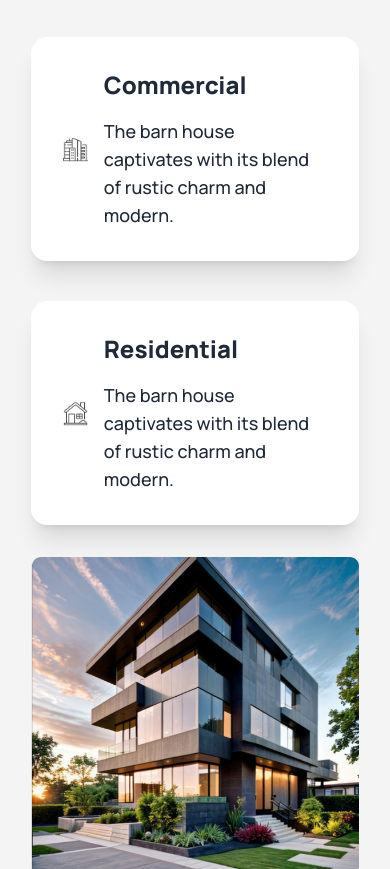
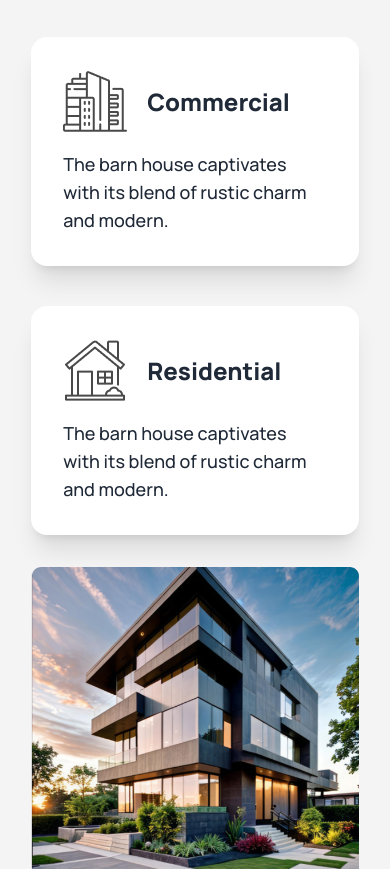
Before and after one commit to SifatSararChistee/rinterio-assignment3, a plain HTML site: page index.html in a window 390 px wide. Shown: the part 1074-1943 px from the top of the page. Drawn offline with nearby package versions, Linux system fonts and the light colour scheme.

Commit message:
updated design cards

```diff
--- a/index.html
+++ b/index.html
@@ -233,9 +233,9 @@
                 <div
                   class="flex bg-[#FFFFFF] rounded-2xl p-8 shadow-xl gap-4 justify-center items-center"
                 >
-                  <div><img src="assets/commercial.png" alt="" /></div>
-                  <div>
-                    <h4 class="text-2xl font-extrabold mb-4">Commercial</h4>
+                  <div class="hidden lg:block md:block"><img src="assets/commercial.png" alt="" /></div>
+                  <div class="">
+                    <h4 class="text-2xl font-extrabold mb-4 flex gap-5 justify-start items-center lg:justify-start md:justify-start"><img class="lg:hidden md:hidden" src="assets/commercial.png" alt=""> Commercial</h4>
                     <p class="text-lg font-medium">
                       The barn house captivates with its blend of rustic charm
                       and modern.
@@ -246,9 +246,9 @@
                 <div
                   class="flex bg-[#FFFFFF] rounded-2xl p-8 shadow-xl gap-4 justify-center items-center"
                 >
-                  <div><img src="assets/residential.png" alt="" /></div>
-                  <div>
-                    <h4 class="text-2xl font-extrabold mb-4">Residential</h4>
+                  <div class="hidden lg:block md:block"><img src="assets/residential.png" alt="" /></div>
+                  <div class="">
+                    <h4 class="text-2xl font-extrabold mb-4 flex gap-5 justify-start items-center lg:justify-start md:justify-start"><img class="lg:hidden md:hidden" src="assets/residential.png" alt=""> Residential</h4>
                     <p class="text-lg font-medium">
                       The barn house captivates with its blend of rustic charm
                       and modern.
```
